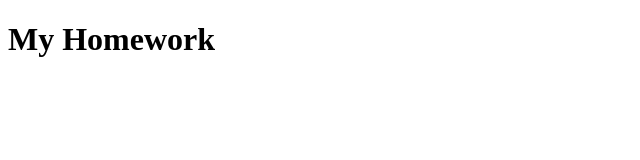
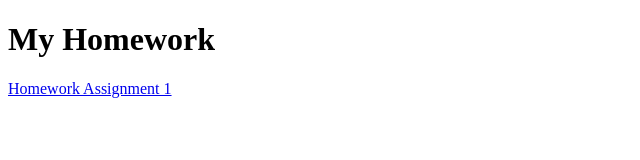
Before and after one commit to jmeade11/FEWD-35, a plain HTML site: page index.html in a window 1280 px wide. Shown: the whole page, without its empty margins (0-640 px from the left). Drawn offline with Linux system fonts and the light colour scheme.

Commit message:
Update index.html

```diff
--- a/index.html
+++ b/index.html
@@ -6,5 +6,6 @@
 </head>
 <body>
   <h1>My Homework</h1>
+  <a href="homework1/index.html">Homework Assignment 1</a>
 </body>
 </html>
```
